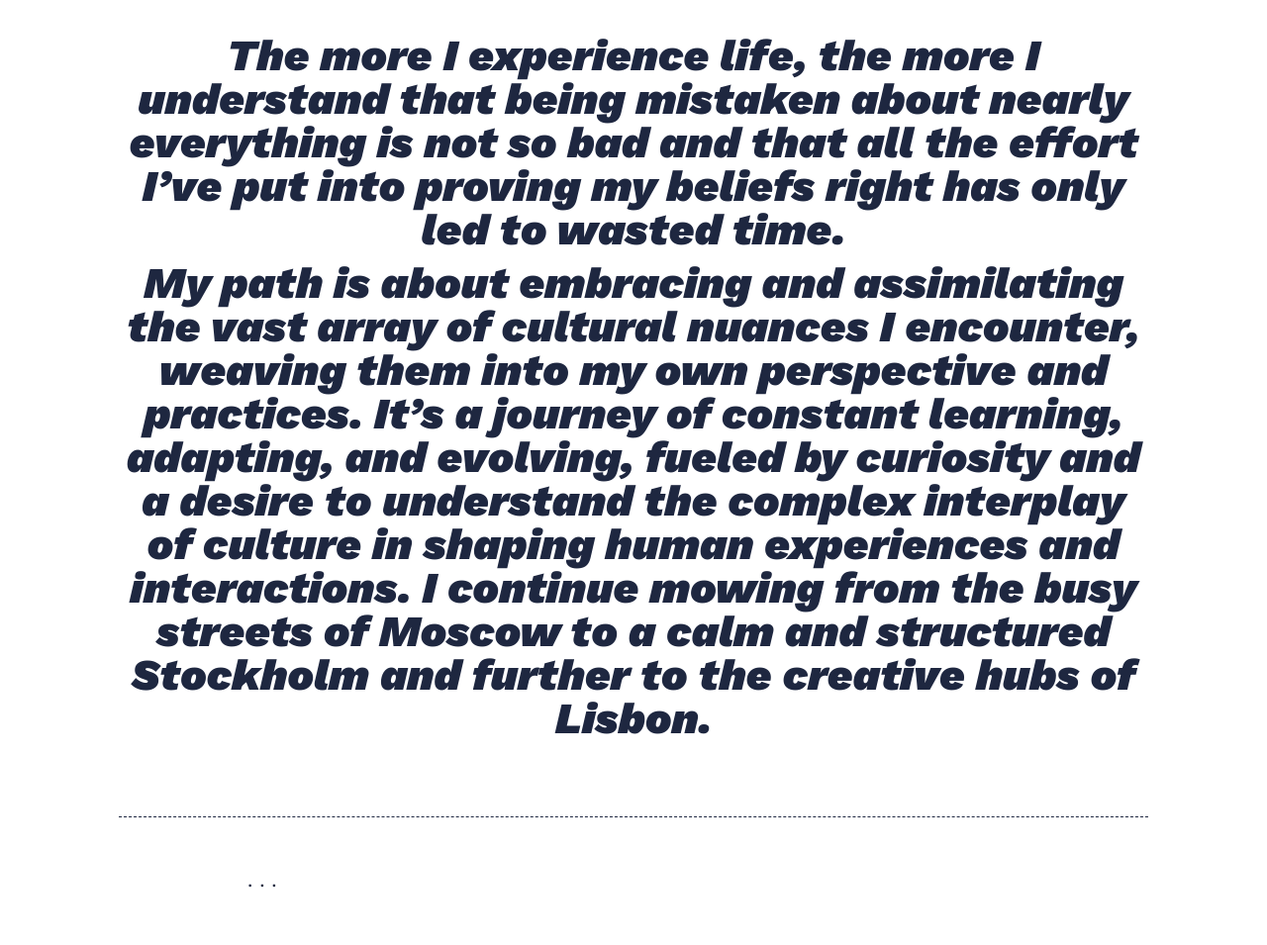
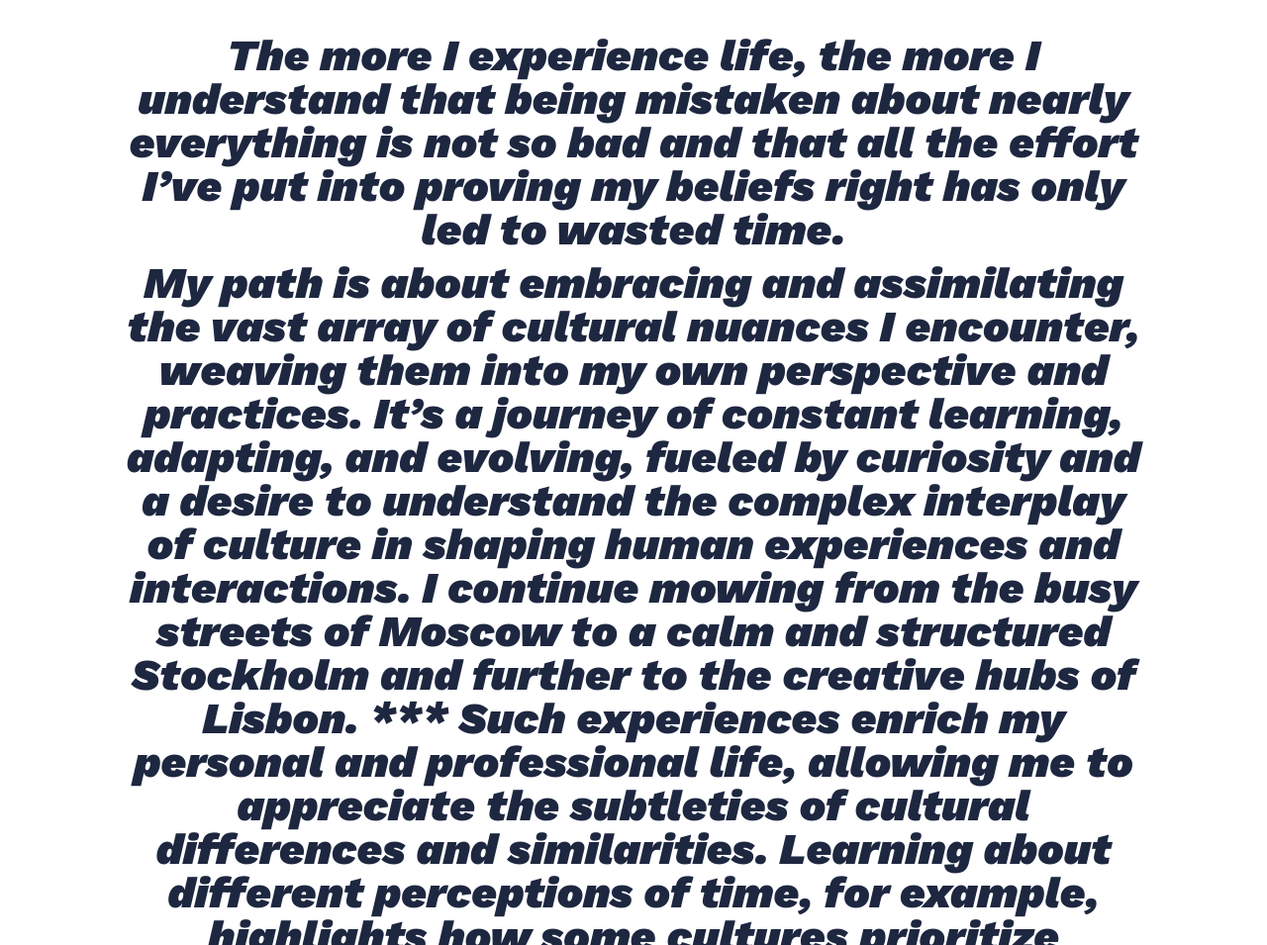
Before and after one commit to kargam0167/kargam0167.github.io, a Jekyll site: the page built from _pages/about.md, in a window 1280 px wide and 1400 px high, scrolled down 2727 px. Shown: the top 955 px of the window at 99% size. Built offline with Jekyll 4.4.1, drawn with Linux system fonts in a browser that asks for light colours; nearby versions of some CDN libraries; some of the changed text lies outside the part shown; grey boxes are pictures that could not be loaded.

Commit message:
Update about.md

```diff
--- a/_pages/about.md
+++ b/_pages/about.md
@@ -32,11 +32,5 @@
 > The more I experience life, the more I understand that being mistaken about nearly everything is not so bad and that all the effort I've put into proving my beliefs right has only led to wasted time.
 >
 My path is about embracing and assimilating the vast array of cultural nuances I encounter, weaving them into my own perspective and practices. It's a journey of constant learning, adapting, and evolving, fueled by curiosity and a desire to understand the complex interplay of culture in shaping human experiences and interactions. I continue mowing from the busy streets of Moscow to a calm and structured Stockholm and further to the creative hubs of Lisbon.
-
 ***
-
-<p><iframe src="https://player.vimeo.com/video/107654760" width="640" height="360" frameborder="0" allowfullscreen></iframe></p>
-
-***
-
 Such experiences enrich my personal and professional life, allowing me to appreciate the subtleties of cultural differences and similarities. Learning about different perceptions of time, for example, highlights how some cultures prioritize punctuality and efficiency while others value flexibility and the quality of the experience over strict adherence to the clock. Similarly, exploring ways of work reveals the spectrum from individualistic approaches, emphasizing personal achievement and autonomy, to collectivist strategies, where teamwork and community success take precedence.
```
